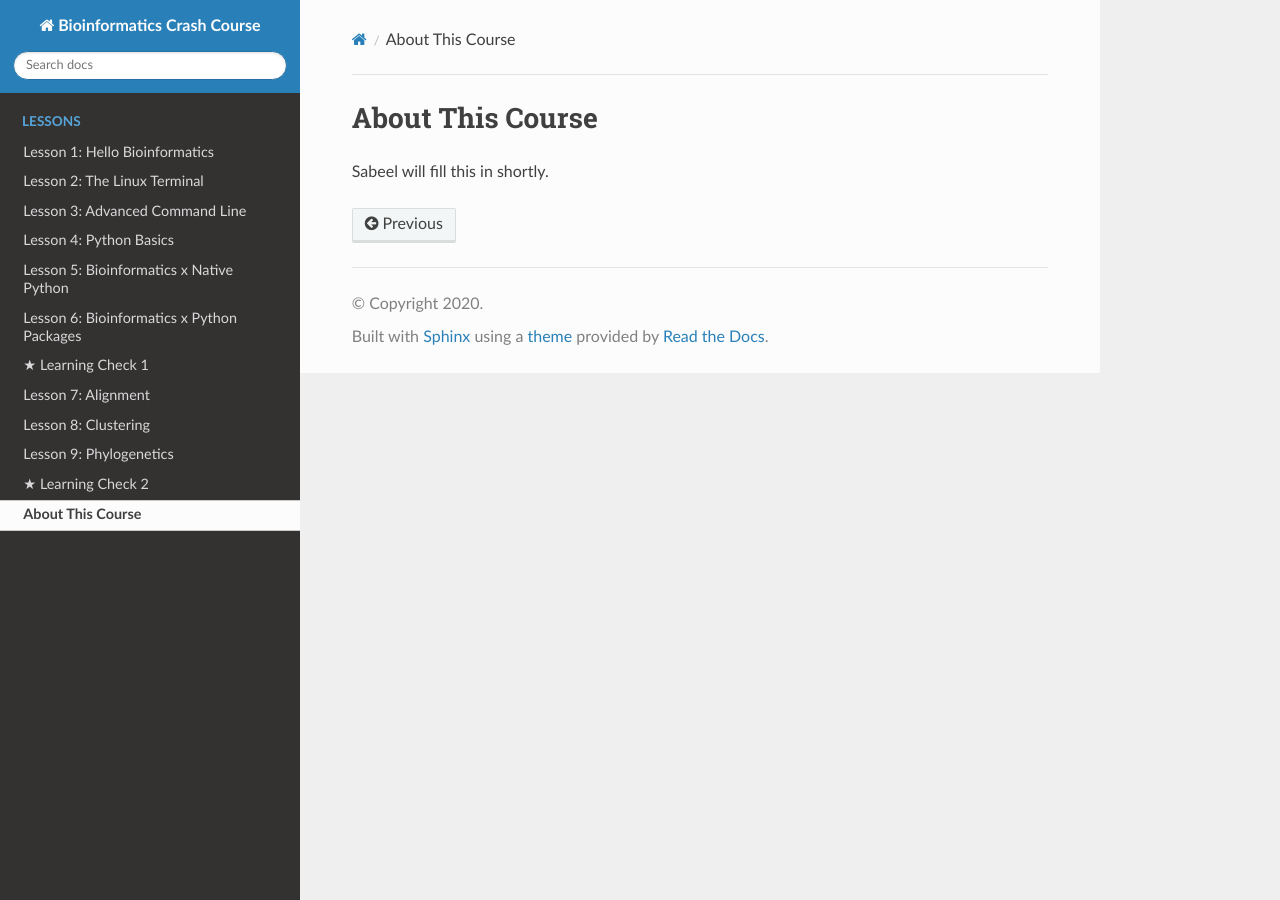
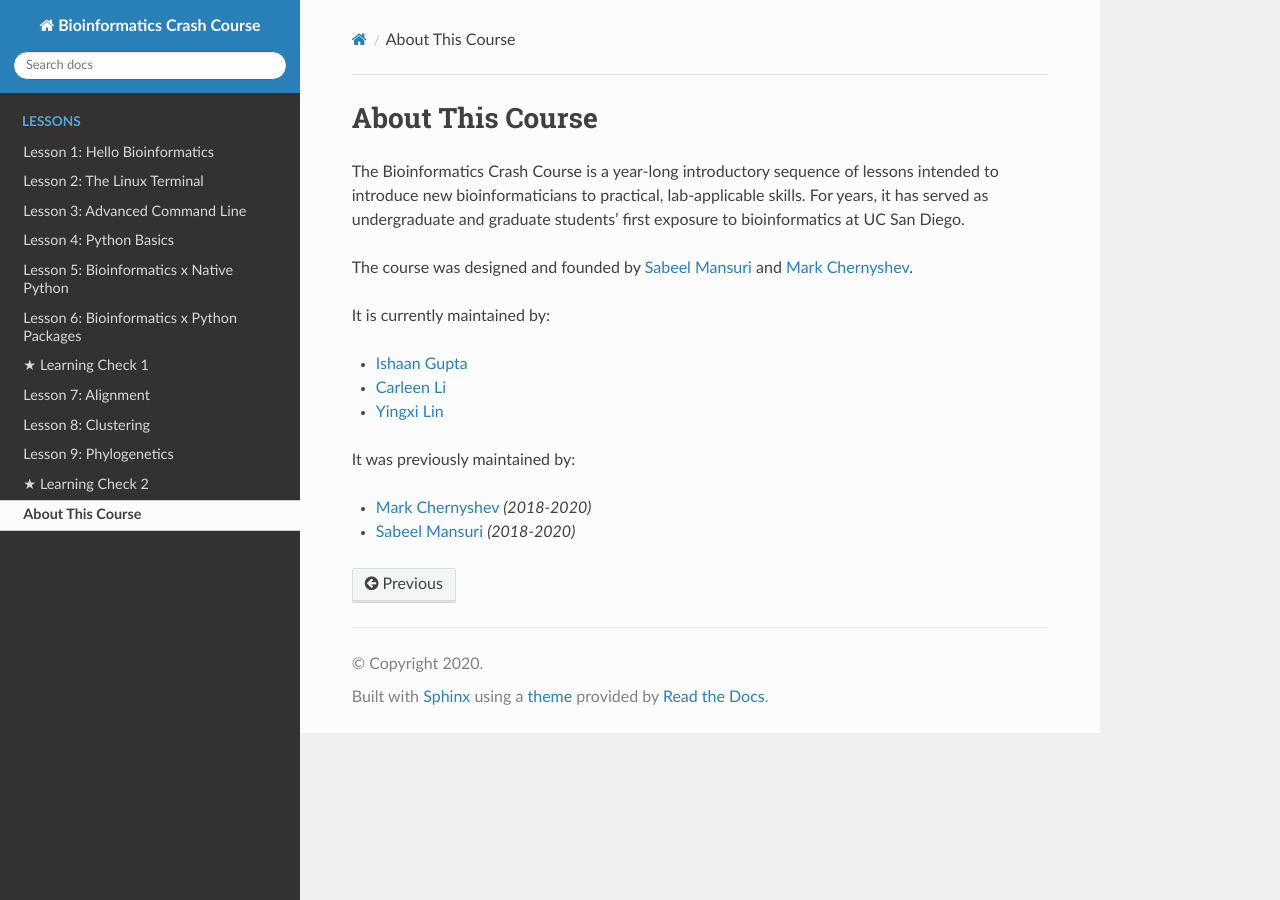
Before and after one commit to ubicucsd/crash_course, a Sphinx documentation site: the page built from source/about.md, in a window 1280 px wide. Built offline with Sphinx 7.4.7 and the Read the Docs theme 2.0.0, drawn with Linux system fonts in a browser that asks for light colours.

Commit message:
add about page

```diff
--- a/source/about.md
+++ b/source/about.md
@@ -1,3 +1,14 @@
 # About This Course
 
-Sabeel will fill this in shortly.
+The Bioinformatics Crash Course is a year-long introductory sequence of lessons intended to introduce new bioinformaticians to practical, lab-applicable skills. For years, it has served as undergraduate and graduate students' first exposure to bioinformatics at UC San Diego.
+
+The course was designed and founded by [Sabeel Mansuri](https://sabeelmansuri.com/) and [Mark Chernyshev](https://www.linkedin.com/in/mark-chernyshev/).
+
+It is currently maintained by:
+- [Ishaan Gupta](https://www.linkedin.com/in/ishaan-gupta-687342109/)
+- [Carleen Li](https://www.linkedin.com/in/carleen-li/)
+- [Yingxi Lin](https://www.linkedin.com/in/yingxi-lin-3ba637153/)
+
+It was previously maintained by:
+- [Mark Chernyshev](https://www.linkedin.com/in/mark-chernyshev/) *(2018-2020)*
+- [Sabeel Mansuri](https://sabeelmansuri.com/) *(2018-2020)*
```
